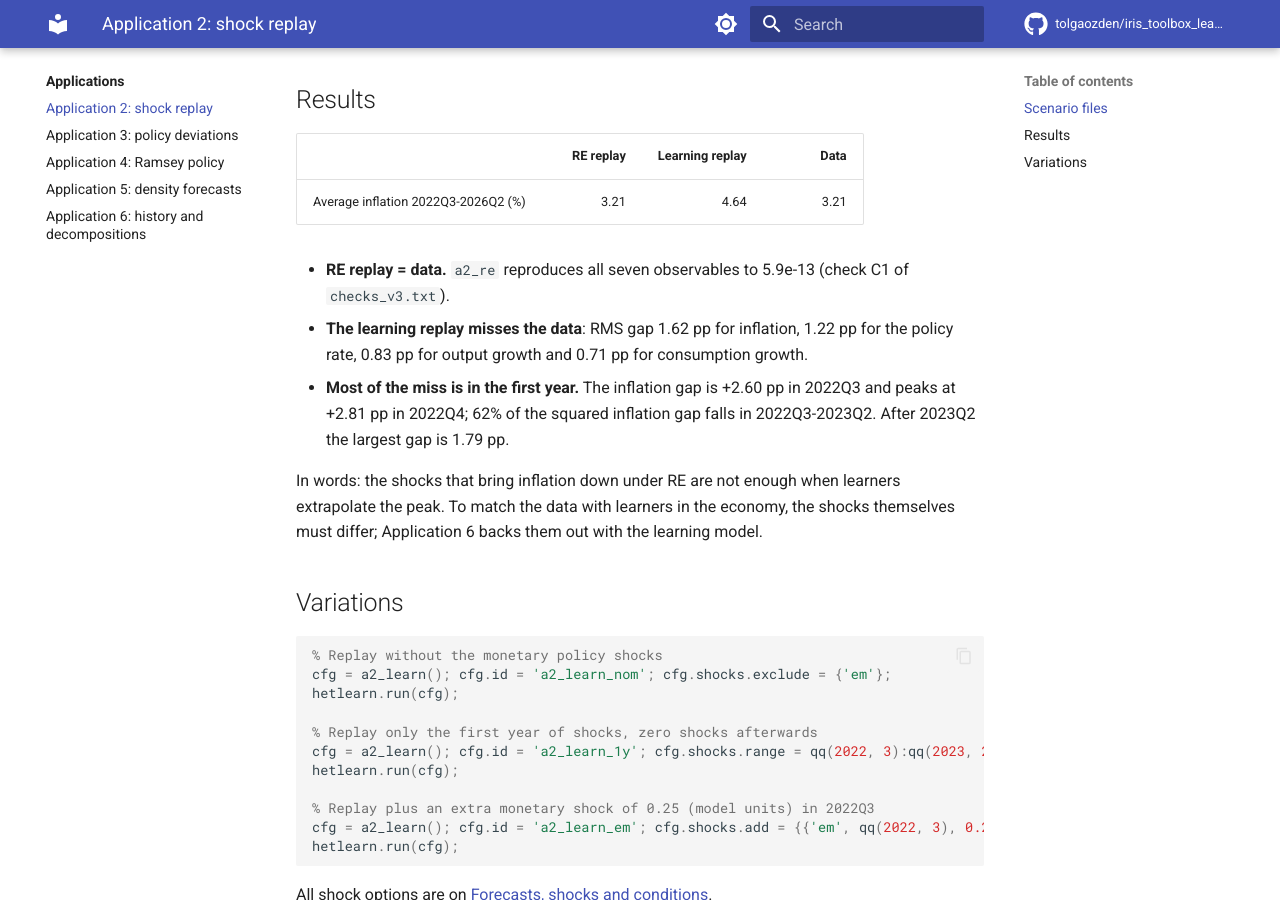
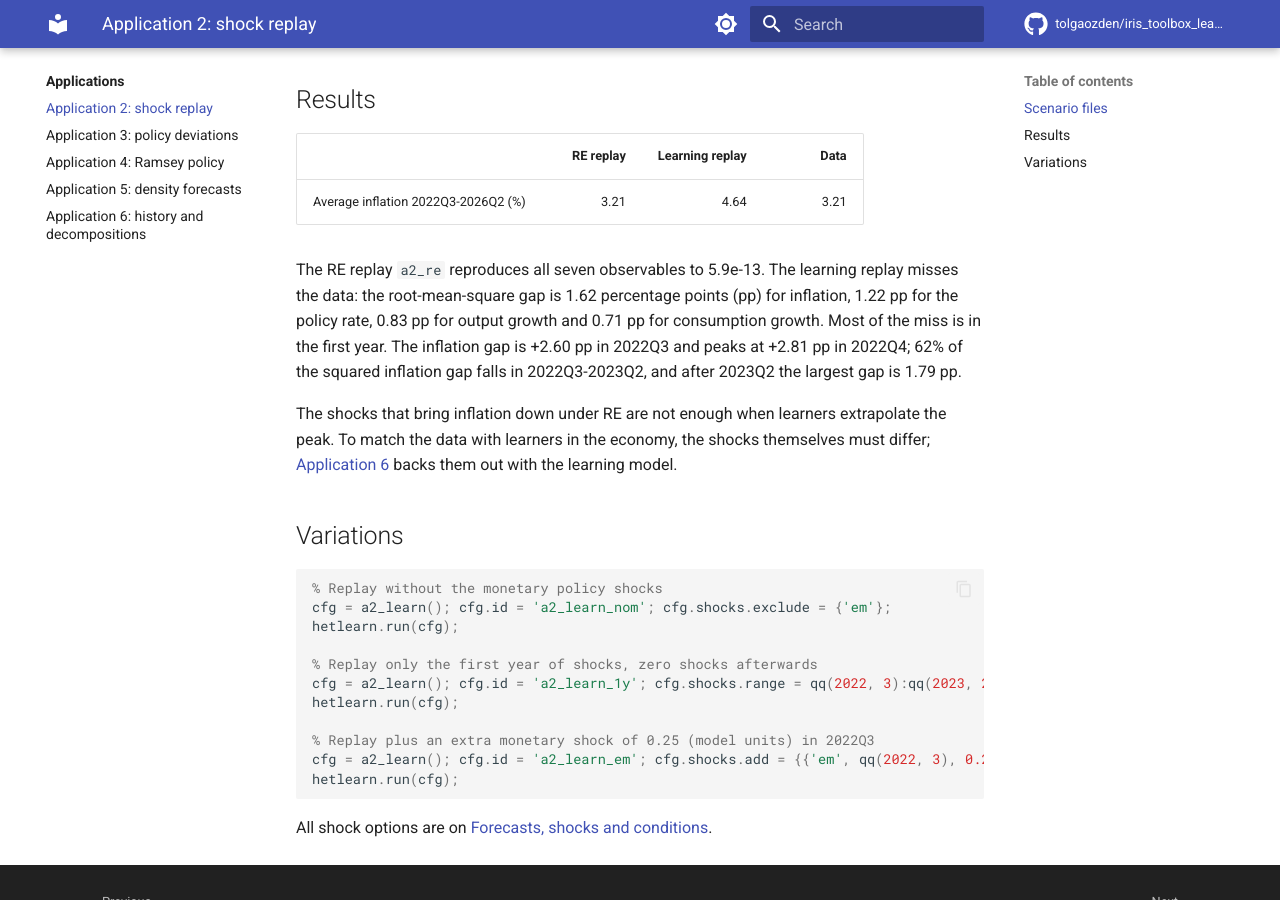
Before and after one commit to HetLearn/iris_toolbox_learning, an MkDocs documentation site: the page built from docs_site/applications/app2-replay.md, in a window 1280 px wide and 900 px high, scrolled down 898 px. Built offline with MkDocs 1.6.1 and Material for MkDocs 9.7.7, drawn with Linux system fonts in a browser that asks for light colours; comment, search, counter and statistics services are not loaded; some of the changed text lies outside the part shown.

Commit message:
Site page revised to the writing rules (docs_site/applications/app2-replay.md)
US spelling, no second person, abbreviations spelled out on first use, internal dates and labels removed, notation aligned with the technical appendix.

```diff
--- a/docs_site/applications/app2-replay.md
+++ b/docs_site/applications/app2-replay.md
@@ -42,17 +42,16 @@ run_applications('app2')
 |---|---:|---:|---:|
 | Average inflation 2022Q3-2026Q2 (%) | 3.21 | 4.64 | 3.21 |
 
-- **RE replay = data.** `a2_re` reproduces all seven observables to 5.9e-13 (check C1 of
-  `checks_v3.txt`).
-- **The learning replay misses the data**: RMS gap 1.62 pp for inflation, 1.22 pp for the
-  policy rate, 0.83 pp for output growth and 0.71 pp for consumption growth.
-- **Most of the miss is in the first year.** The inflation gap is +2.60 pp in 2022Q3 and
-  peaks at +2.81 pp in 2022Q4; 62% of the squared inflation gap falls in 2022Q3-2023Q2. After
-  2023Q2 the largest gap is 1.79 pp.
+The RE replay `a2_re` reproduces all seven observables to 5.9e-13. The learning replay misses
+the data: the root-mean-square gap is 1.62 percentage points (pp) for inflation, 1.22 pp for
+the policy rate, 0.83 pp for output growth and 0.71 pp for consumption growth. Most of the miss
+is in the first year. The inflation gap is +2.60 pp in 2022Q3 and peaks at +2.81 pp in 2022Q4;
+62% of the squared inflation gap falls in 2022Q3-2023Q2, and after 2023Q2 the largest gap is
+1.79 pp.
 
-In words: the shocks that bring inflation down under RE are not enough when learners
-extrapolate the peak. To match the data with learners in the economy, the shocks themselves
-must differ; Application 6 backs them out with the learning model.
+The shocks that bring inflation down under RE are not enough when learners extrapolate the
+peak. To match the data with learners in the economy, the shocks themselves must differ;
+[Application 6](app6-history.md) backs them out with the learning model.
 
 ## Variations
 
```
Also changed, not shown: other parts of docs_site/applications/app2-replay.md (+4 -4 lines).
